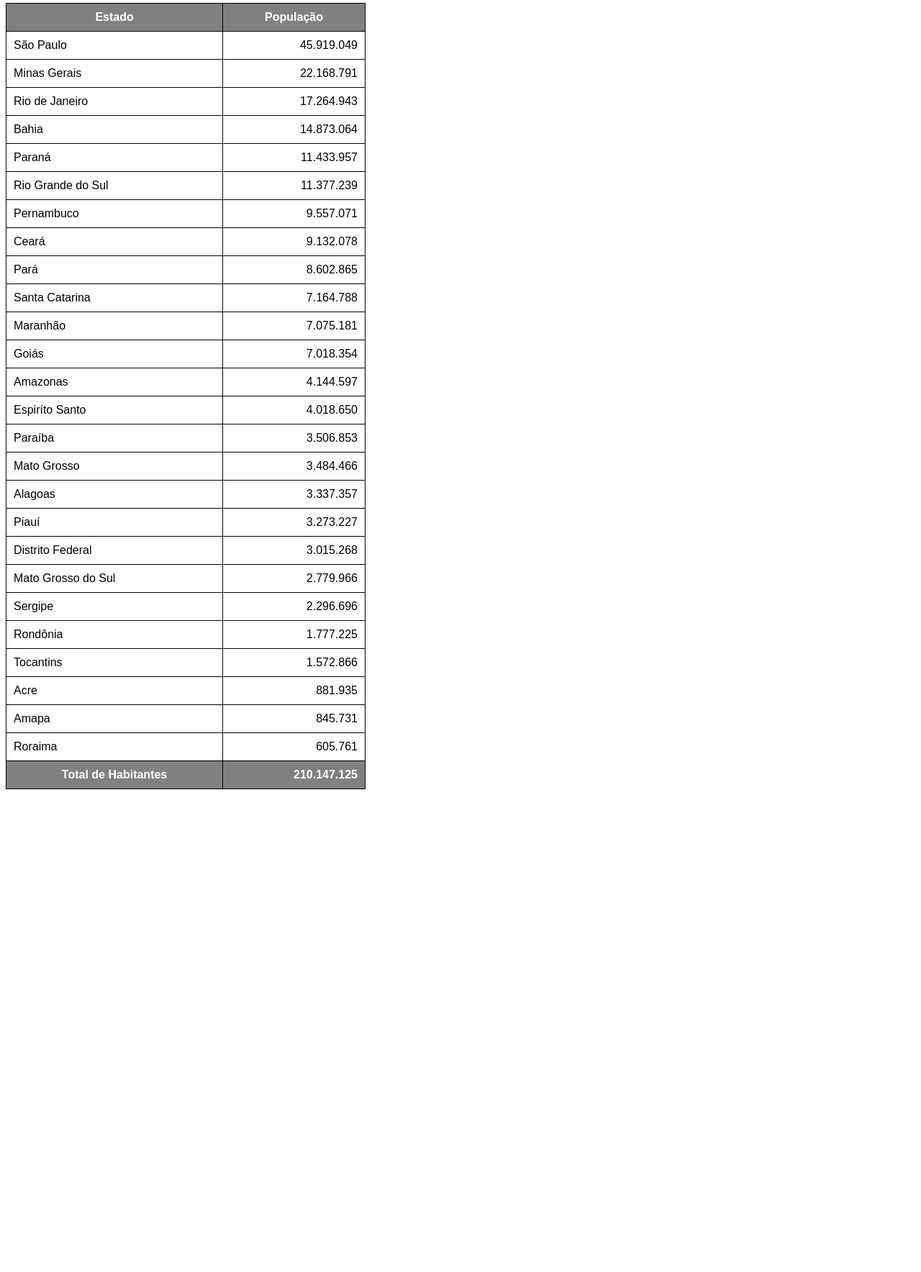
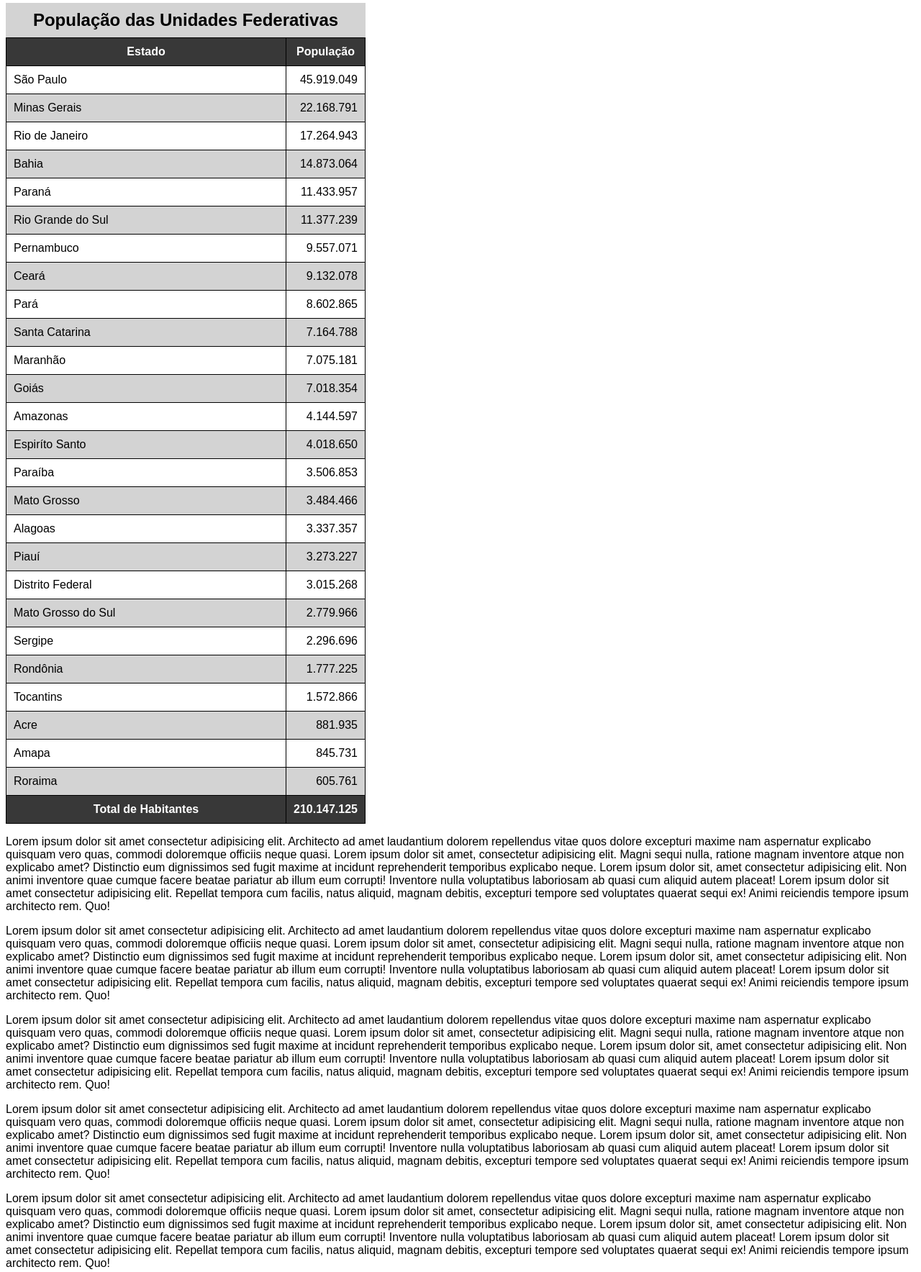
Before and after one commit to RDG14/html5-css3, a plain HTML site: page Exercícios/ex023/tabela002.html in a window 1280 px wide. Shown: the part 76-1844 px from the top of the page at 72% size. Before the commit the page ends 1181 px from the top, so only its background shows below. Drawn offline with Linux system fonts and the light colour scheme.

Commit message:
Atualização ex023

```diff
--- a/Exercícios/ex023/tabela002.html
+++ b/Exercícios/ex023/tabela002.html
@@ -13,6 +13,7 @@
         table{
             width: 500px;
             border-collapse: collapse;
+            position: relative;
         }
 
         td, th{
@@ -20,10 +21,39 @@
             padding: 10px;
         }
 
+        caption{
+            font-size: 1.5em;
+            font-weight: bold;
+            padding: 10px;
+            background-color: lightgray;
+        }
+
         thead, tfoot{
-            background-color: gray;
+            background-color: #383838;
             color: white;
         }
+
+        thead > tr > th{
+            position: sticky; /*Grudável*/
+            top: -1px;
+            background-color: #383838;
+        }
+
+        tbody > tr:nth-child(odd){
+            background-color: white;
+        }
+
+        tbody >tr:nth-child(even){
+            background-color: lightgray;
+        }
+
+            /* :nth-child = pseudo classe */
+            /*
+                Pode ser:
+                    2n = De duas em duas coloca uma linha em cinza
+                    odd = ímpar
+                    even = par
+            */
 
         td.num{
             text-align: right;
@@ -37,6 +67,7 @@
     <!--
         Anatomia para tabelas grandes:
         Table
+            CAPTION
             THEAD
                 tr, td, th
             TBODY
@@ -46,10 +77,11 @@
     -->
 
     <table>
+        <caption>População das Unidades Federativas</caption>
         <thead>
             <tr>
-                <th>Estado</th>
-                <th>População</th>
+                <th scope="col">Estado</th> <!-- Título da coluna -->
+                <th scope="col" style="width: 50px;">População</th>
             </tr>
         </thead>
         <tbody>
@@ -160,10 +192,15 @@
         </tbody>
         <tfoot>
             <tr>
-                <th>Total de Habitantes</th>
+                <th scope="row">Total de Habitantes</th> <!-- Título da linha -->
                 <td class="num"><strong>210.147.125</strong></td>
             </tr>
         </tfoot>
     </table>
+    <p>Lorem ipsum dolor sit amet consectetur adipisicing elit. Architecto ad amet laudantium dolorem repellendus vitae quos dolore excepturi maxime nam aspernatur explicabo quisquam vero quas, commodi doloremque officiis neque quasi. Lorem ipsum dolor sit amet, consectetur adipisicing elit. Magni sequi nulla, ratione magnam inventore atque non explicabo amet? Distinctio eum dignissimos sed fugit maxime at incidunt reprehenderit temporibus explicabo neque. Lorem ipsum dolor sit, amet consectetur adipisicing elit. Non animi inventore quae cumque facere beatae pariatur ab illum eum corrupti! Inventore nulla voluptatibus laboriosam ab quasi cum aliquid autem placeat! Lorem ipsum dolor sit amet consectetur adipisicing elit. Repellat tempora cum facilis, natus aliquid, magnam debitis, excepturi tempore sed voluptates quaerat sequi ex! Animi reiciendis tempore ipsum architecto rem. Quo!</p>
+    <p>Lorem ipsum dolor sit amet consectetur adipisicing elit. Architecto ad amet laudantium dolorem repellendus vitae quos dolore excepturi maxime nam aspernatur explicabo quisquam vero quas, commodi doloremque officiis neque quasi. Lorem ipsum dolor sit amet, consectetur adipisicing elit. Magni sequi nulla, ratione magnam inventore atque non explicabo amet? Distinctio eum dignissimos sed fugit maxime at incidunt reprehenderit temporibus explicabo neque. Lorem ipsum dolor sit, amet consectetur adipisicing elit. Non animi inventore quae cumque facere beatae pariatur ab illum eum corrupti! Inventore nulla voluptatibus laboriosam ab quasi cum aliquid autem placeat! Lorem ipsum dolor sit amet consectetur adipisicing elit. Repellat tempora cum facilis, natus aliquid, magnam debitis, excepturi tempore sed voluptates quaerat sequi ex! Animi reiciendis tempore ipsum architecto rem. Quo!</p>
+    <p>Lorem ipsum dolor sit amet consectetur adipisicing elit. Architecto ad amet laudantium dolorem repellendus vitae quos dolore excepturi maxime nam aspernatur explicabo quisquam vero quas, commodi doloremque officiis neque quasi. Lorem ipsum dolor sit amet, consectetur adipisicing elit. Magni sequi nulla, ratione magnam inventore atque non explicabo amet? Distinctio eum dignissimos sed fugit maxime at incidunt reprehenderit temporibus explicabo neque. Lorem ipsum dolor sit, amet consectetur adipisicing elit. Non animi inventore quae cumque facere beatae pariatur ab illum eum corrupti! Inventore nulla voluptatibus laboriosam ab quasi cum aliquid autem placeat! Lorem ipsum dolor sit amet consectetur adipisicing elit. Repellat tempora cum facilis, natus aliquid, magnam debitis, excepturi tempore sed voluptates quaerat sequi ex! Animi reiciendis tempore ipsum architecto rem. Quo!</p>
+    <p>Lorem ipsum dolor sit amet consectetur adipisicing elit. Architecto ad amet laudantium dolorem repellendus vitae quos dolore excepturi maxime nam aspernatur explicabo quisquam vero quas, commodi doloremque officiis neque quasi. Lorem ipsum dolor sit amet, consectetur adipisicing elit. Magni sequi nulla, ratione magnam inventore atque non explicabo amet? Distinctio eum dignissimos sed fugit maxime at incidunt reprehenderit temporibus explicabo neque. Lorem ipsum dolor sit, amet consectetur adipisicing elit. Non animi inventore quae cumque facere beatae pariatur ab illum eum corrupti! Inventore nulla voluptatibus laboriosam ab quasi cum aliquid autem placeat! Lorem ipsum dolor sit amet consectetur adipisicing elit. Repellat tempora cum facilis, natus aliquid, magnam debitis, excepturi tempore sed voluptates quaerat sequi ex! Animi reiciendis tempore ipsum architecto rem. Quo!</p>
+    <p>Lorem ipsum dolor sit amet consectetur adipisicing elit. Architecto ad amet laudantium dolorem repellendus vitae quos dolore excepturi maxime nam aspernatur explicabo quisquam vero quas, commodi doloremque officiis neque quasi. Lorem ipsum dolor sit amet, consectetur adipisicing elit. Magni sequi nulla, ratione magnam inventore atque non explicabo amet? Distinctio eum dignissimos sed fugit maxime at incidunt reprehenderit temporibus explicabo neque. Lorem ipsum dolor sit, amet consectetur adipisicing elit. Non animi inventore quae cumque facere beatae pariatur ab illum eum corrupti! Inventore nulla voluptatibus laboriosam ab quasi cum aliquid autem placeat! Lorem ipsum dolor sit amet consectetur adipisicing elit. Repellat tempora cum facilis, natus aliquid, magnam debitis, excepturi tempore sed voluptates quaerat sequi ex! Animi reiciendis tempore ipsum architecto rem. Quo!</p>
 </body>
 </html>
```
Also changed, not shown: Exercícios/ex023/tabela003.html (added, +45 -0 lines).
